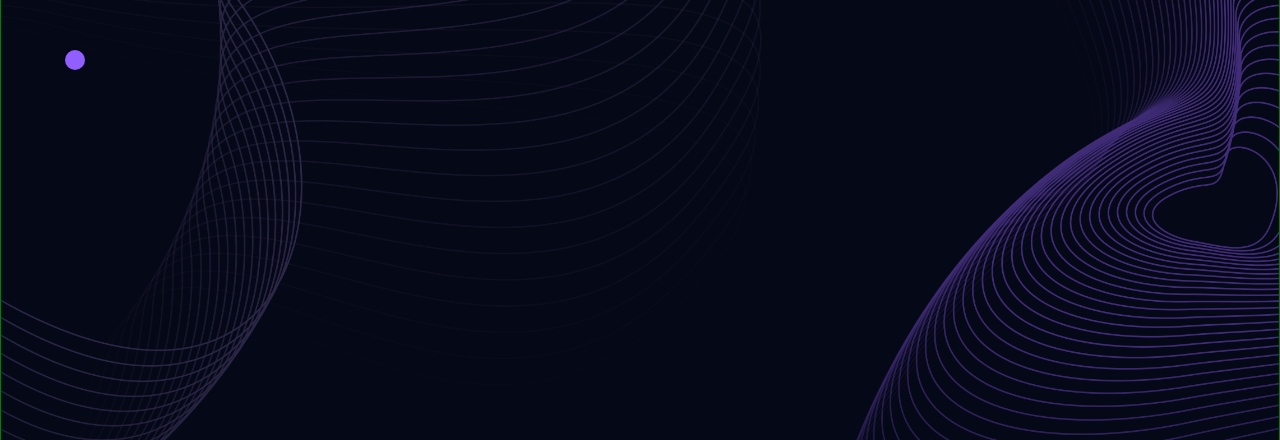
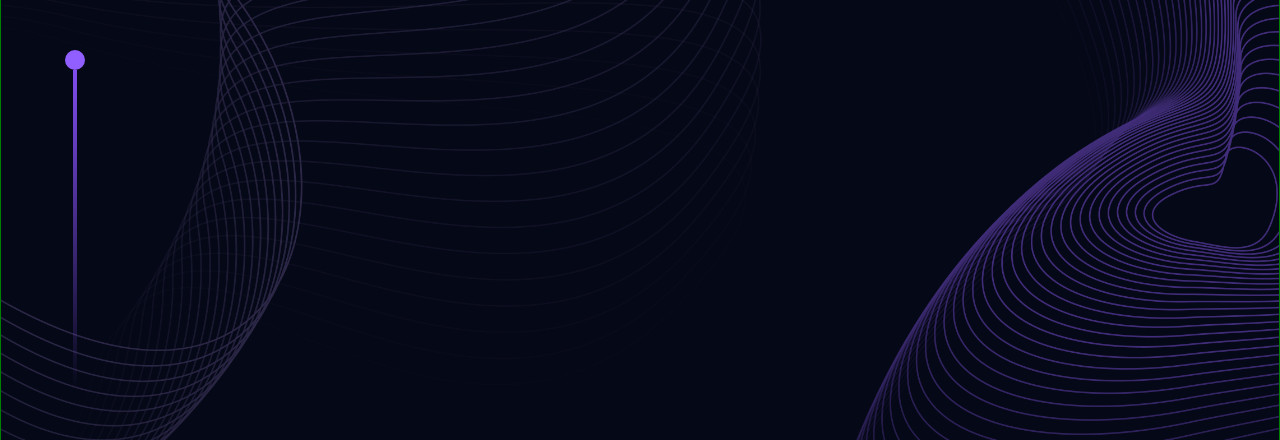
Before and after one commit to bomypoko/Portfolio, a React (Vite) app: page / in a window 1280 px wide. Shown: the part 149-589 px from the top of the page. Built offline with nearby package versions, Linux system fonts and the light colour scheme.

Commit message:
line gradient

```diff
--- a/src/components/Hero.jsx
+++ b/src/components/Hero.jsx
@@ -12,6 +12,7 @@ const Hero = () => {
       <div className={`${styles.paddingX} absolute inset-0 top-[120px] max-w-7xl mx-auto flex flex-row items-start gap-5 `}>
           <div className='flex flex-col justify-center items-center'>
             <div className='w-5 h-5 rounded-full bg-[#915eff]'/>
+            <div className='w-1 sm:h-80 h-40 violet-gradient'/>
           </div>
       </div>
     </section>
```
